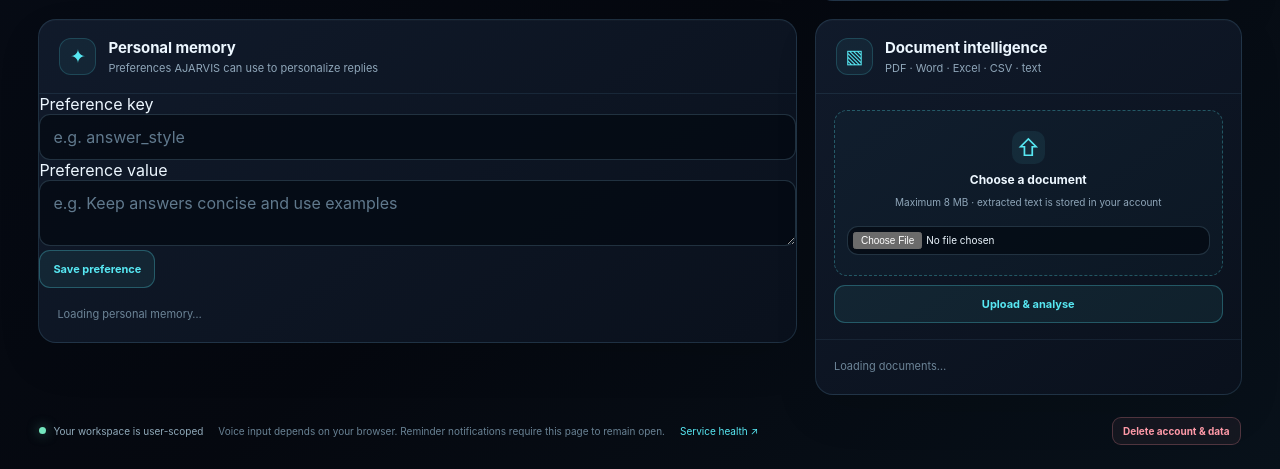
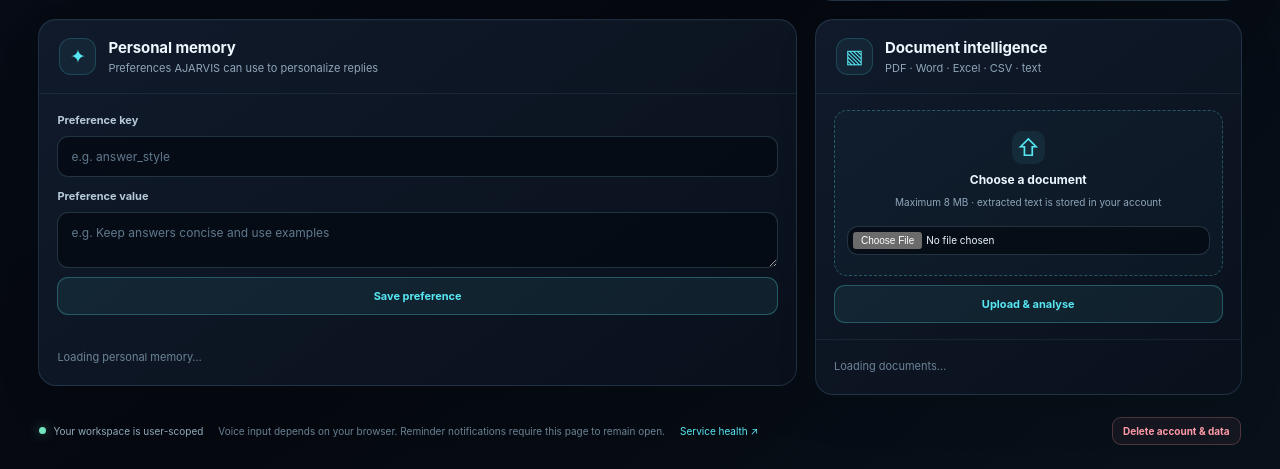
Before and after one commit to ajayyy11/AJARVIS-An-AI-Personal-Voice-Assistant-, a Flask app: template A.JARVIS/templates/cloud_dashboard.html in a window 1280 px wide. Shown: the part 1043-1512 px from the top of the page. Run offline with Flask 3, Linux system fonts and the light colour scheme; the template is opened without the code that fills it, so the values that code supplies are empty.

Commit message:
Style editable long-term personal memory panel

```diff
--- a/A.JARVIS/static/cloud.css
+++ b/A.JARVIS/static/cloud.css
@@ -175,3 +175,11 @@ input::placeholder, textarea::placeholder { color: #60798d; }
 .source-link { display: inline-block; margin: 2px 7px 2px 0; color: var(--cyan); text-decoration: underline; text-underline-offset: 3px; }
 .bottom-strip .danger-button { margin-left: auto; }
 @media (max-width: 600px) { .bottom-strip .danger-button { margin-left: 0; } }
+
+.preference-form { display: flex; flex-direction: column; gap: 9px; padding: 16px 18px; }
+.preference-form label { color: #b6c9d8; font-size: 11px; font-weight: 650; margin-top: 3px; }
+.preference-form input, .preference-form textarea { font-size: 12px; }
+.preference-form textarea { resize: vertical; }
+.preference-item { display: grid; grid-template-columns: minmax(0, 1fr) auto; align-items: start; gap: 10px; padding: 13px 18px; border-top: 1px solid rgba(111,170,205,.08); }
+.preference-item strong { display: block; font-size: 11px; color: var(--cyan); overflow-wrap: anywhere; }
+.preference-item p { margin: 5px 0 0; font-size: 11px; color: #bdcfdd; line-height: 1.55; white-space: pre-wrap; overflow-wrap: anywhere; }
```
